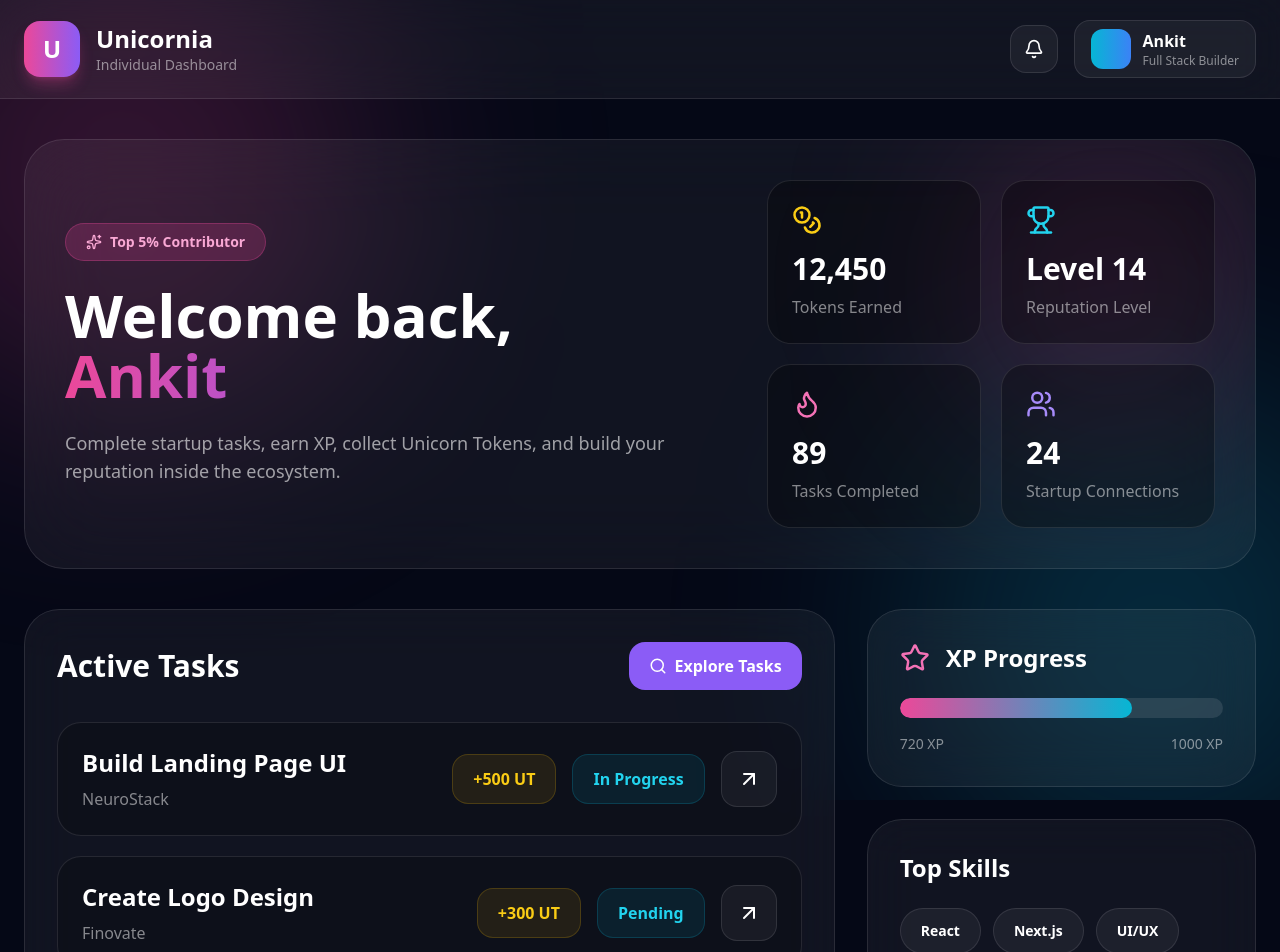
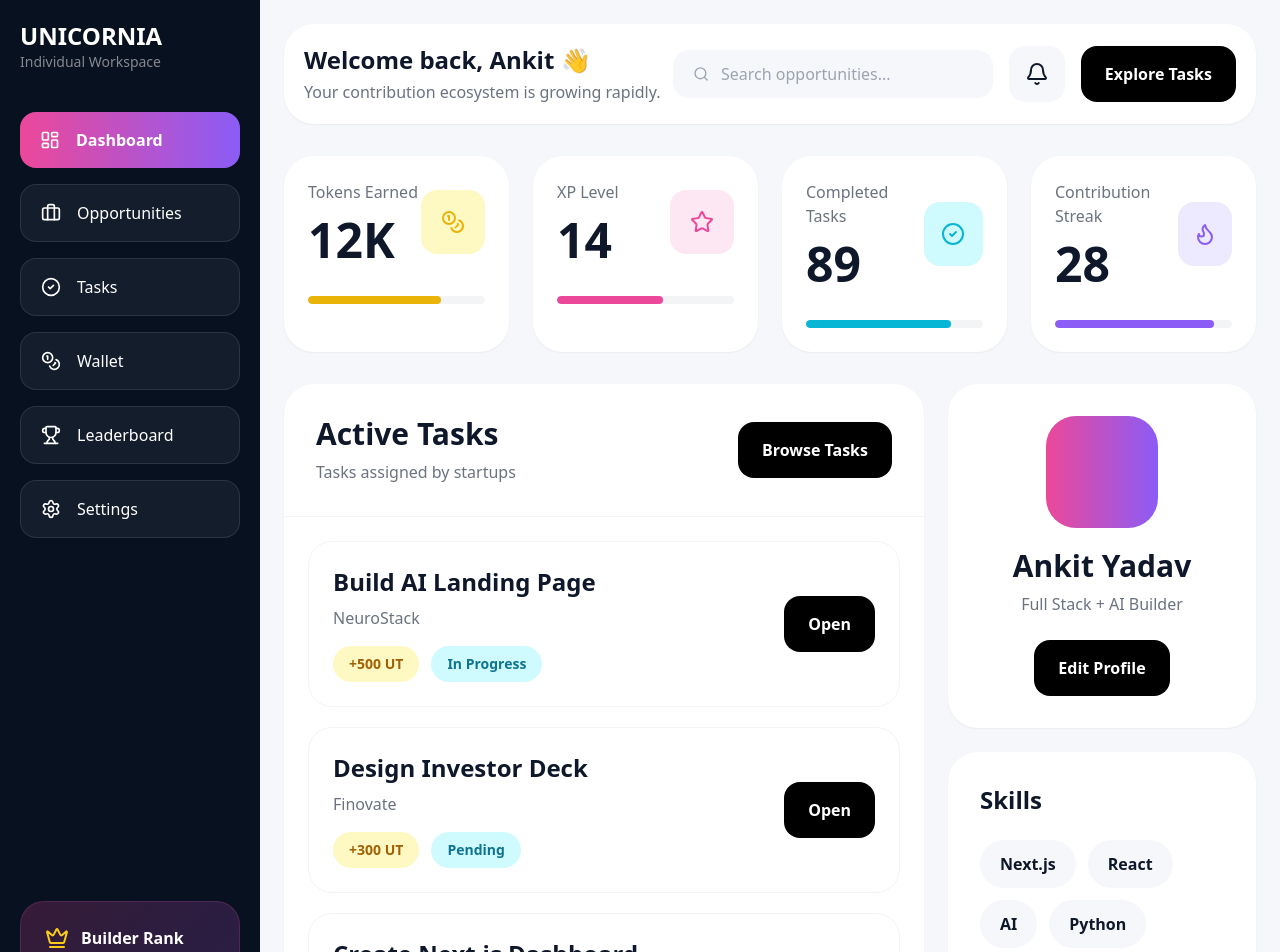
Before and after one commit to AnkitYadavnadaura/Unicornia, a Next.js app: page /dashboard in a window 1280 px wide. Shown: the top 952 px of the page. Built offline with nearby package versions, Linux system fonts and the light colour scheme; no server answers.

Commit message:
Update page.tsx

```diff
--- a/src/app/dashboard/page.tsx
+++ b/src/app/dashboard/page.tsx
@@ -1,306 +1,363 @@
 'use client'
 
 import {
+  LayoutDashboard,
+  Briefcase,
+  Trophy,
   Coins,
-  Trophy,
-  Briefcase,
+  Bell,
+  Search,
   Star,
   Flame,
-  Bell,
-  Search,
-  ArrowUpRight,
-  Users,
-  Sparkles,
+  CheckCircle2,
+  Wallet,
+  Settings,
+  Crown,
 } from 'lucide-react'
 
 export default function IndividualDashboard() {
   const tasks = [
     {
-      title: 'Build Landing Page UI',
+      title: 'Build AI Landing Page',
       startup: 'NeuroStack',
       reward: 500,
       status: 'In Progress',
     },
     {
-      title: 'Create Logo Design',
+      title: 'Design Investor Deck',
       startup: 'Finovate',
       reward: 300,
       status: 'Pending',
     },
     {
-      title: 'Fix Backend APIs',
-      startup: 'AI Nexus',
-      reward: 700,
+      title: 'Create Next.js Dashboard',
+      startup: 'Aether AI',
+      reward: 800,
       status: 'Completed',
     },
   ]
 
   return (
-    <div className="min-h-screen bg-[#050816] text-white overflow-hidden">
+    <div className="flex min-h-screen bg-[#f5f7fb]">
 
-      {/* Background Glow */}
-      <div className="fixed inset-0 overflow-hidden pointer-events-none">
-        <div className="absolute top-[-10%] left-[-10%] w-[500px] h-[500px] bg-pink-500/20 blur-[120px] rounded-full"></div>
-        <div className="absolute bottom-[-10%] right-[-10%] w-[500px] h-[500px] bg-cyan-500/20 blur-[120px] rounded-full"></div>
-      </div>
-
-      {/* Navbar */}
-      <header className="relative z-10 border-b border-white/10 bg-white/5 backdrop-blur-xl">
-        <div className="max-w-7xl mx-auto px-6 py-5 flex items-center justify-between">
-
-          <div className="flex items-center gap-4">
-            <div className="w-14 h-14 rounded-2xl bg-gradient-to-r from-pink-500 to-violet-500 flex items-center justify-center text-2xl font-black shadow-lg shadow-pink-500/30">
-              U
-            </div>
+      {/* SIDEBAR */}
+      <aside className="w-[260px] bg-[#081120] text-white p-5 flex flex-col justify-between">
 
         <div>
+
+          <div className="flex items-center justify-between mb-10">
+            <div>
               <h1 className="text-2xl font-black">
-                Unicornia
+                UNICORNIA
               </h1>
 
-              <p className="text-sm text-white/50">
-                Individual Dashboard
+              <p className="text-white/50 text-sm">
+                Individual Workspace
               </p>
             </div>
           </div>
 
-          <div className="flex items-center gap-4">
-            <button className="w-12 h-12 rounded-2xl bg-white/5 border border-white/10 flex items-center justify-center hover:bg-white/10 transition">
-              <Bell size={20} />
+          <div className="space-y-4">
+
+            <button className="w-full flex items-center gap-4 rounded-2xl bg-gradient-to-r from-pink-500 to-violet-500 px-5 py-4 font-semibold">
+              <LayoutDashboard size={20} />
+              Dashboard
             </button>
 
-            <div className="flex items-center gap-3 rounded-2xl bg-white/5 border border-white/10 px-4 py-2">
-              <div className="w-10 h-10 rounded-xl bg-gradient-to-r from-cyan-500 to-blue-500"></div>
+            <button className="w-full flex items-center gap-4 rounded-2xl bg-white/5 border border-white/10 px-5 py-4">
+              <Briefcase size={20} />
+              Opportunities
+            </button>
+
+            <button className="w-full flex items-center gap-4 rounded-2xl bg-white/5 border border-white/10 px-5 py-4">
+              <CheckCircle2 size={20} />
+              Tasks
+            </button>
+
+            <button className="w-full flex items-center gap-4 rounded-2xl bg-white/5 border border-white/10 px-5 py-4">
+              <Coins size={20} />
+              Wallet
+            </button>
+
+            <button className="w-full flex items-center gap-4 rounded-2xl bg-white/5 border border-white/10 px-5 py-4">
+              <Trophy size={20} />
+              Leaderboard
+            </button>
+
+            <button className="w-full flex items-center gap-4 rounded-2xl bg-white/5 border border-white/10 px-5 py-4">
+              <Settings size={20} />
+              Settings
+            </button>
+
+          </div>
+        </div>
+
+        {/* Rank Card */}
+        <div className="rounded-3xl bg-gradient-to-br from-pink-500/20 to-violet-500/20 border border-pink-500/20 p-6">
+
+          <div className="flex items-center gap-3 mb-5">
+            <Crown className="text-yellow-400" />
+            <h3 className="font-bold">
+              Builder Rank
+            </h3>
+          </div>
+
+          <h2 className="text-5xl font-black">
+            #12
+          </h2>
+
+          <p className="text-white/60 mt-4">
+            Top contributors in Unicornia ecosystem
+          </p>
+        </div>
+
+      </aside>
+
+      {/* MAIN */}
+      <main className="flex-1 p-6">
+
+        {/* NAVBAR */}
+        <div className="bg-white rounded-[30px] p-5 flex items-center justify-between shadow-sm">
 
           <div>
-                <p className="font-semibold">
-                  Ankit
+            <h2 className="text-2xl font-black">
+              Welcome back, Ankit 👋
+            </h2>
+
+            <p className="text-gray-500 mt-1">
+              Your contribution ecosystem is growing rapidly.
+            </p>
+          </div>
+
+          <div className="flex items-center gap-4">
+
+            <div className="flex items-center gap-3 bg-[#f5f7fb] px-5 py-3 rounded-2xl w-[320px]">
+              <Search size={18} className="text-gray-400" />
+
+              <input
+                placeholder="Search opportunities..."
+                className="bg-transparent outline-none w-full"
+              />
+            </div>
+
+            <button className="w-14 h-14 rounded-2xl bg-[#f5f7fb] flex items-center justify-center">
+              <Bell />
+            </button>
+
+            <button className="rounded-2xl bg-black text-white px-6 py-4 font-semibold">
+              Explore Tasks
+            </button>
+
+          </div>
+        </div>
+
+        {/* STATS */}
+        <div className="grid grid-cols-4 gap-6 mt-8">
+
+          <div className="bg-white rounded-[30px] p-6 shadow-sm">
+            <div className="flex items-center justify-between">
+              <div>
+                <p className="text-gray-500">
+                  Tokens Earned
                 </p>
 
-                <p className="text-xs text-white/50">
-                  Full Stack Builder
+                <h2 className="text-5xl font-black mt-3">
+                  12K
+                </h2>
+              </div>
+
+              <div className="w-16 h-16 rounded-2xl bg-yellow-100 flex items-center justify-center">
+                <Coins className="text-yellow-500" />
+              </div>
+            </div>
+
+            <div className="mt-8 h-2 rounded-full bg-gray-100 overflow-hidden">
+              <div className="w-[75%] h-full bg-yellow-500 rounded-full"></div>
+            </div>
+          </div>
+
+          <div className="bg-white rounded-[30px] p-6 shadow-sm">
+            <div className="flex items-center justify-between">
+              <div>
+                <p className="text-gray-500">
+                  XP Level
                 </p>
+
+                <h2 className="text-5xl font-black mt-3">
+                  14
+                </h2>
               </div>
+
+              <div className="w-16 h-16 rounded-2xl bg-pink-100 flex items-center justify-center">
+                <Star className="text-pink-500" />
+              </div>
+            </div>
+
+            <div className="mt-8 h-2 rounded-full bg-gray-100 overflow-hidden">
+              <div className="w-[60%] h-full bg-pink-500 rounded-full"></div>
+            </div>
+          </div>
+
+          <div className="bg-white rounded-[30px] p-6 shadow-sm">
+            <div className="flex items-center justify-between">
+              <div>
+                <p className="text-gray-500">
+                  Completed Tasks
+                </p>
+
+                <h2 className="text-5xl font-black mt-3">
+                  89
+                </h2>
+              </div>
+
+              <div className="w-16 h-16 rounded-2xl bg-cyan-100 flex items-center justify-center">
+                <CheckCircle2 className="text-cyan-500" />
+              </div>
+            </div>
+
+            <div className="mt-8 h-2 rounded-full bg-gray-100 overflow-hidden">
+              <div className="w-[82%] h-full bg-cyan-500 rounded-full"></div>
+            </div>
+          </div>
+
+          <div className="bg-white rounded-[30px] p-6 shadow-sm">
+            <div className="flex items-center justify-between">
+              <div>
+                <p className="text-gray-500">
+                  Contribution Streak
+                </p>
+
+                <h2 className="text-5xl font-black mt-3">
+                  28
+                </h2>
+              </div>
+
+              <div className="w-16 h-16 rounded-2xl bg-violet-100 flex items-center justify-center">
+                <Flame className="text-violet-500" />
+              </div>
+            </div>
+
+            <div className="mt-8 h-2 rounded-full bg-gray-100 overflow-hidden">
+              <div className="w-[90%] h-full bg-violet-500 rounded-full"></div>
             </div>
           </div>
 
         </div>
-      </header>
 
-      {/* Main */}
-      <main className="relative z-10 max-w-7xl mx-auto px-6 py-10">
+        {/* TASKS + PROFILE */}
+        <div className="grid grid-cols-3 gap-6 mt-8">
 
-        {/* Hero */}
-        <div className="rounded-[40px] border border-white/10 bg-white/5 backdrop-blur-2xl p-10 overflow-hidden relative">
+          {/* TASK BOARD */}
+          <div className="col-span-2 bg-white rounded-[30px] shadow-sm">
 
-          <div className="absolute top-0 right-0 w-72 h-72 bg-pink-500/20 blur-[100px] rounded-full"></div>
-
-          <div className="relative z-10 flex flex-col lg:flex-row lg:items-center lg:justify-between gap-10">
-
+            <div className="p-8 border-b border-gray-100 flex items-center justify-between">
               <div>
-              <div className="inline-flex items-center gap-2 rounded-full bg-pink-500/20 border border-pink-500/30 px-5 py-2 text-pink-300 text-sm font-semibold mb-6">
-                <Sparkles size={16} />
-                Top 5% Contributor
-              </div>
-
-              <h2 className="text-5xl md:text-6xl font-black leading-tight">
-                Welcome back,
-                <span className="block bg-gradient-to-r from-pink-500 via-violet-500 to-cyan-500 bg-clip-text text-transparent">
-                  Ankit
-                </span>
-              </h2>
-
-              <p className="text-white/60 text-lg mt-6 max-w-2xl">
-                Complete startup tasks, earn XP, collect Unicorn Tokens,
-                and build your reputation inside the ecosystem.
-              </p>
-            </div>
-
-            {/* Stats */}
-            <div className="grid grid-cols-2 gap-5 w-full max-w-md">
-
-              <div className="rounded-3xl bg-black/30 border border-white/10 p-6">
-                <Coins className="text-yellow-400 mb-4" size={30} />
-
-                <h3 className="text-3xl font-black">
-                  12,450
-                </h3>
-
-                <p className="text-white/50 mt-2">
-                  Tokens Earned
-                </p>
-              </div>
-
-              <div className="rounded-3xl bg-black/30 border border-white/10 p-6">
-                <Trophy className="text-cyan-400 mb-4" size={30} />
-
-                <h3 className="text-3xl font-black">
-                  Level 14
-                </h3>
-
-                <p className="text-white/50 mt-2">
-                  Reputation Level
-                </p>
-              </div>
-
-              <div className="rounded-3xl bg-black/30 border border-white/10 p-6">
-                <Flame className="text-pink-400 mb-4" size={30} />
-
-                <h3 className="text-3xl font-black">
-                  89
-                </h3>
-
-                <p className="text-white/50 mt-2">
-                  Tasks Completed
-                </p>
-              </div>
-
-              <div className="rounded-3xl bg-black/30 border border-white/10 p-6">
-                <Users className="text-violet-400 mb-4" size={30} />
-
-                <h3 className="text-3xl font-black">
-                  24
-                </h3>
-
-                <p className="text-white/50 mt-2">
-                  Startup Connections
-                </p>
-              </div>
-
-            </div>
-          </div>
-        </div>
-
-        {/* Sections */}
-        <div className="grid lg:grid-cols-3 gap-8 mt-10">
-
-          {/* Tasks */}
-          <div className="lg:col-span-2 rounded-[35px] border border-white/10 bg-white/5 backdrop-blur-xl p-8">
-
-            <div className="flex items-center justify-between mb-8">
                 <h3 className="text-3xl font-black">
                   Active Tasks
                 </h3>
 
-              <button className="flex items-center gap-2 rounded-2xl bg-violet-500 px-5 py-3 font-semibold hover:scale-105 transition">
-                <Search size={18} />
-                Explore Tasks
+                <p className="text-gray-500 mt-2">
+                  Tasks assigned by startups
+                </p>
+              </div>
+
+              <button className="rounded-2xl bg-black text-white px-6 py-4 font-semibold">
+                Browse Tasks
               </button>
             </div>
 
-            <div className="space-y-5">
+            <div className="p-6 space-y-5">
+
               {tasks.map((task, index) => (
                 <div
                   key={index}
-                  className="rounded-3xl border border-white/10 bg-black/20 p-6 hover:border-pink-500/30 transition"
+                  className="rounded-3xl border border-gray-100 p-6 flex items-center justify-between"
                 >
-                  <div className="flex flex-col lg:flex-row lg:items-center lg:justify-between gap-6">
-
                   <div>
                     <h4 className="text-2xl font-bold">
                       {task.title}
                     </h4>
 
-                      <p className="text-white/50 mt-2">
+                    <p className="text-gray-500 mt-2">
                       {task.startup}
                     </p>
-                    </div>
 
-                    <div className="flex items-center gap-4">
+                    <div className="flex items-center gap-3 mt-4">
 
-                      <div className="rounded-2xl bg-yellow-500/10 border border-yellow-500/20 px-5 py-3">
-                        <p className="text-yellow-400 font-bold">
+                      <span className="px-4 py-2 rounded-full bg-yellow-100 text-yellow-700 text-sm font-semibold">
                         +{task.reward} UT
-                        </p>
-                      </div>
+                      </span>
 
-                      <div className="rounded-2xl bg-cyan-500/10 border border-cyan-500/20 px-5 py-3">
-                        <p className="text-cyan-400 font-semibold">
+                      <span className="px-4 py-2 rounded-full bg-cyan-100 text-cyan-700 text-sm font-semibold">
                         {task.status}
-                        </p>
-                      </div>
-
-                      <button className="w-14 h-14 rounded-2xl bg-white/5 border border-white/10 flex items-center justify-center hover:bg-white/10 transition">
-                        <ArrowUpRight />
-                      </button>
-                    </div>
+                      </span>
 
                     </div>
                   </div>
+
+                  <button className="rounded-2xl bg-black text-white px-6 py-4 font-semibold">
+                    Open
+                  </button>
+                </div>
               ))}
+
             </div>
           </div>
 
-          {/* Right Sidebar */}
-          <div className="space-y-8">
+          {/* PROFILE */}
+          <div className="space-y-6">
 
-            {/* XP Card */}
-            <div className="rounded-[35px] border border-white/10 bg-white/5 backdrop-blur-xl p-8">
+            <div className="bg-white rounded-[30px] p-8 shadow-sm">
 
-              <div className="flex items-center gap-4 mb-6">
-                <Star className="text-pink-400" size={30} />
+              <div className="flex flex-col items-center text-center">
 
-                <h3 className="text-2xl font-black">
-                  XP Progress
+                <div className="w-28 h-28 rounded-[30px] bg-gradient-to-r from-pink-500 to-violet-500 mb-5"></div>
+
+                <h3 className="text-3xl font-black">
+                  Ankit Yadav
                 </h3>
-              </div>
 
-              <div className="w-full h-5 rounded-full bg-white/10 overflow-hidden">
-                <div className="h-full w-[72%] rounded-full bg-gradient-to-r from-pink-500 to-cyan-500"></div>
-              </div>
+                <p className="text-gray-500 mt-2">
+                  Full Stack + AI Builder
+                </p>
 
-              <div className="flex justify-between mt-4 text-sm text-white/50">
-                <span>720 XP</span>
-                <span>1000 XP</span>
+                <button className="mt-6 rounded-2xl bg-black text-white px-6 py-4 font-semibold">
+                  Edit Profile
+                </button>
+
               </div>
             </div>
 
-            {/* Skills */}
-            <div className="rounded-[35px] border border-white/10 bg-white/5 backdrop-blur-xl p-8">
+            <div className="bg-white rounded-[30px] p-8 shadow-sm">
 
               <h3 className="text-2xl font-black mb-6">
-                Top Skills
+                Skills
               </h3>
 
               <div className="flex flex-wrap gap-3">
+
                 {[
+                  'Next.js',
                   'React',
-                  'Next.js',
+                  'AI',
+                  'Python',
+                  'Tailwind',
                   'UI/UX',
-                  'Python',
-                  'AI',
-                  'Tailwind',
                 ].map((skill) => (
                   <div
                     key={skill}
-                    className="rounded-full border border-white/10 bg-white/5 px-5 py-3 text-sm font-semibold"
+                    className="px-5 py-3 rounded-full bg-[#f5f7fb] font-semibold"
                   >
                     {skill}
                   </div>
                 ))}
-              </div>
-            </div>
 
-            {/* Opportunities */}
-            <div className="rounded-[35px] border border-white/10 bg-gradient-to-r from-pink-500/20 to-cyan-500/20 p-8">
-
-              <Briefcase size={35} className="mb-5" />
-
-              <h3 className="text-3xl font-black">
-                18 New Opportunities
-              </h3>
-
-              <p className="text-white/60 mt-4">
-                Startups are actively looking for developers,
-                designers, and AI builders.
-              </p>
-
-              <button className="mt-6 w-full rounded-2xl bg-white text-black py-4 font-black hover:scale-105 transition">
-                Explore Now
-              </button>
               </div>
 
             </div>
+
+          </div>
+
         </div>
 
       </main>
```
Lines whose indentation alone changed are shown as unchanged.
